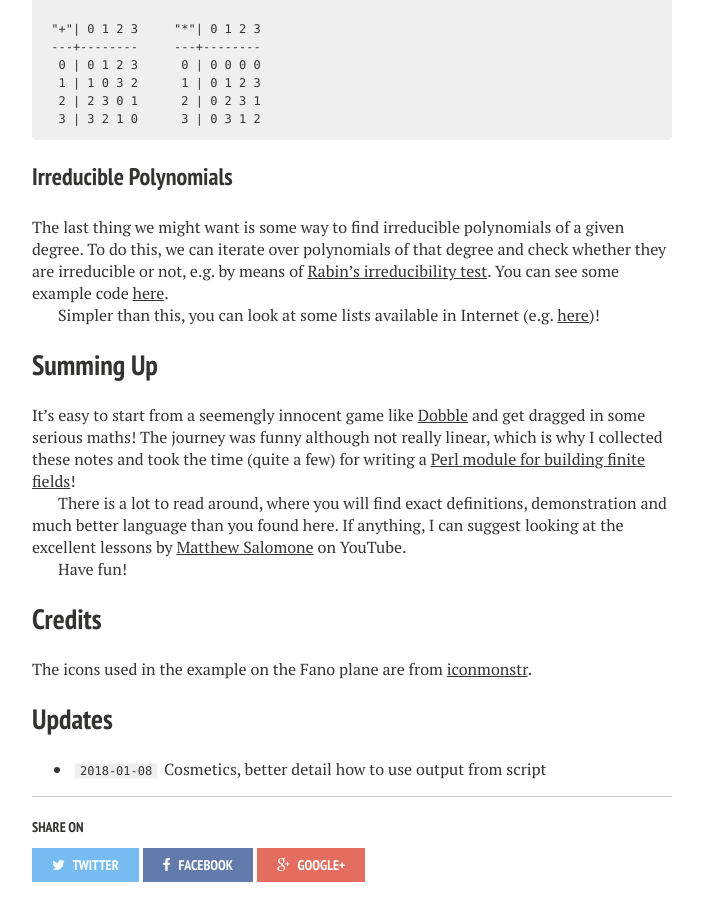
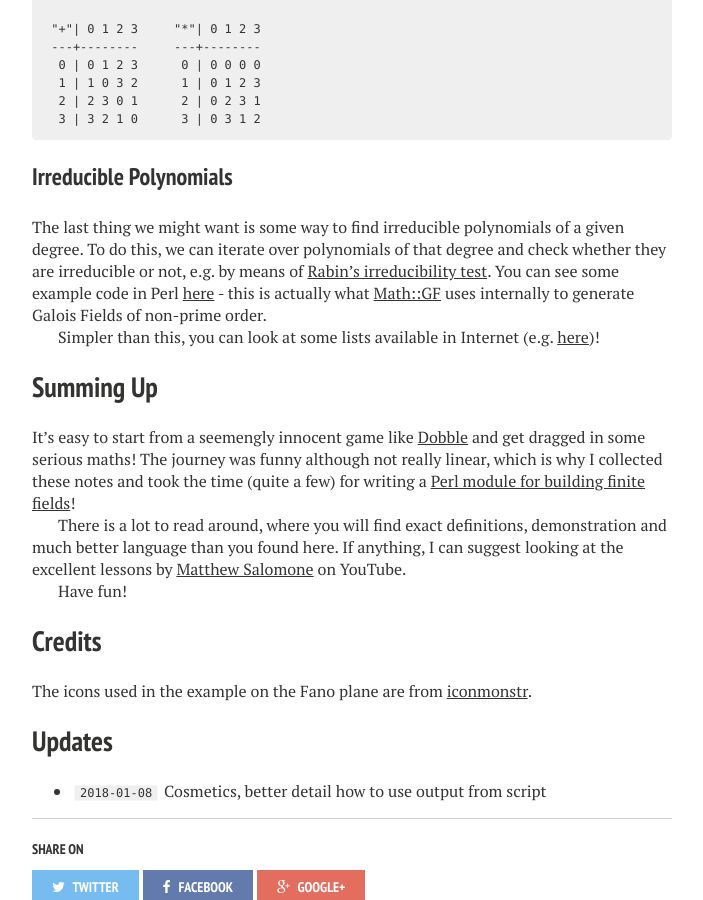
Before and after one commit to polettix/blog, a Jekyll site: the page built from _posts/2018-01-03-some-maths-for-dobble.md, in a window 1280 px wide and 900 px high, scrolled down 13526 px. Shown: the whole window, without its empty margins (288-991 px from the left). Built offline with Jekyll 4.4.1, drawn with Linux system fonts in a browser that asks for light colours; nearby versions of some CDN libraries; comment, search, counter and statistics services are not loaded.

Commit message:
Dobble: additional pointers on irreducibility test code

```diff
--- a/_posts/2018-01-03-some-maths-for-dobble.md
+++ b/_posts/2018-01-03-some-maths-for-dobble.md
@@ -654,8 +654,9 @@ elements (identifiers): {0, 1, 2, 3}
 The last thing we might want is some way to find irreducible polynomials
 of a given degree. To do this, we can iterate over polynomials of that
 degree and check whether they are irreducible or not, e.g. by means of
-[Rabin's irreducibility test][rabin-irr]. You can see some example code
-[here][math-gf-irredux].
+[Rabin's irreducibility test][rabin-irr]. You can see some example code in
+Perl [here][math-gf-irredux] - this is actually what [Math::GF][math-gf]
+uses internally to generate Galois Fields of non-prime order.
 
 Simpler than this, you can look at some lists available in Internet (e.g.
 [here][hff])!
```
